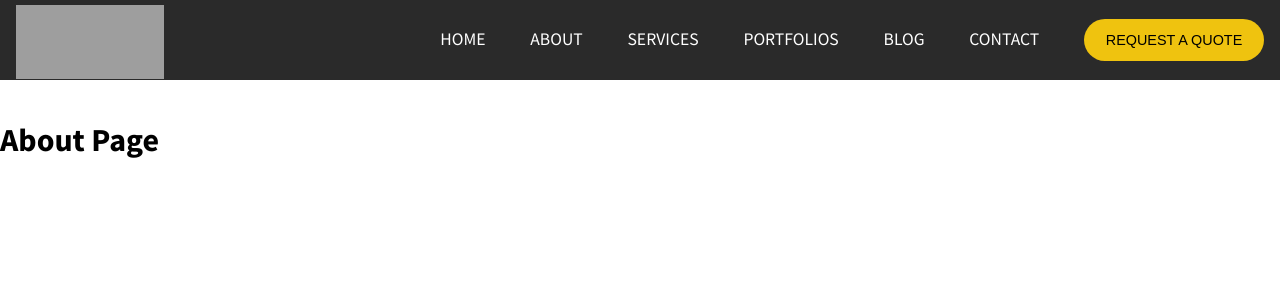
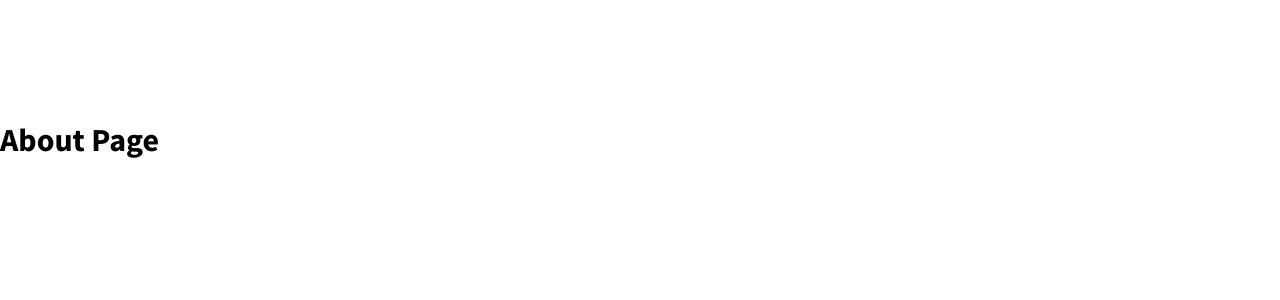
Before and after one commit to yanmoenaing118/venuslab-clone, a Next.js app: page /about in a window 1280 px wide. Shown: the top 300 px of the page. Built offline with nearby package versions, Linux system fonts and the light colour scheme; grey boxes are pictures that could not be loaded.

Commit message:
remove header temp

```diff
--- a/components/Header/HeaderElements.js
+++ b/components/Header/HeaderElements.js
@@ -13,10 +13,7 @@ export const MyHeader = styled.header`
   align-items: center;
   justify-content: center;
 
-  height: ${({ height }) => `${height}px`};
-
-  /* height: ${({ open }) => (!open ? `66px` : `40px`)}; */
-  transition: height 0.2s ease;
+  height: 80px;
 `;
 
 export const MyHeaderWrapper = styled.div`
--- a/components/Header/index.js
+++ b/components/Header/index.js
@@ -4,14 +4,12 @@ import { MyHeader, MyHeaderLogo, MyHeaderWrapper } from "./HeaderElements";
 import Navigation from "../Navigation";
 import MobileMenu from "../MobileMenu";
 import { useSelector } from "react-redux";
-import { useState } from "react";
 
 export default function Header() {
   const open = useSelector((state) => state.menu.open);
-  const height = useSelector((state) => state.animation.headerHeight);
 
   return (
-    <MyHeader open={open} height={80}>
+    <MyHeader>
       <MyHeaderWrapper>
         <MyHeaderLogo open={open}>
           <Link href="/">
--- a/components/Layout/index.js
+++ b/components/Layout/index.js
@@ -11,8 +11,8 @@ export default function Layout({ children }) {
         <meta name="description" content="Generated by create next app" />
         <link rel="icon" href="/favicon.ico" />
       </Head>
-      <Header />
-      <MobileNavigation />
+      {/* <Header /> */}
+      {/* <MobileNavigation /> */}
       {children}
     </>
   );
--- a/components/Navigation/MobileNavigation.js
+++ b/components/Navigation/MobileNavigation.js
@@ -23,25 +23,25 @@ export default function MobileNavigation() {
           </Link>
         </li>
         <li>
-          <Link href="/blog/hello-world">
+          <Link href="/services">
             <a>Services</a>
           </Link>
         </li>
 
         <li>
-          <Link href="/blog/hello-world">
+          <Link href="/portfolios">
             <a>Portfolios</a>
           </Link>
         </li>
 
         <li>
-          <Link href="/blog/hello-world">
+          <Link href="/blog">
             <a>Blog</a>
           </Link>
         </li>
 
         <li>
-          <Link href="/blog/hello-world">
+          <Link href="/contact">
             <a>Contact</a>
           </Link>
         </li>
```
Also changed, not shown: components/Hero/index.js (+2 -22 lines).
